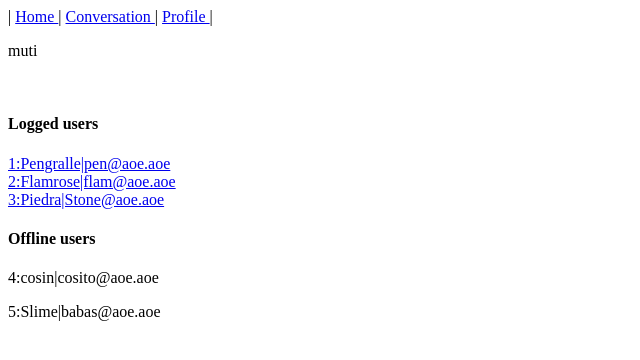
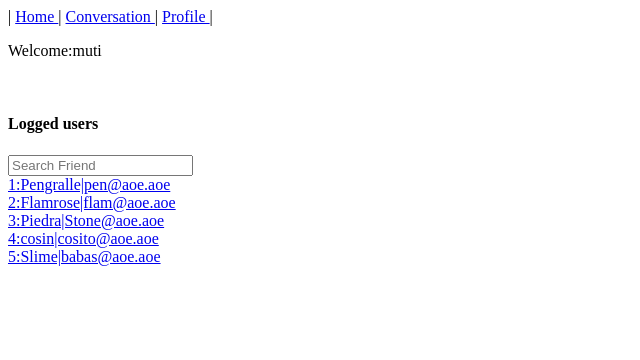
Before and after one commit to Mutisantos/angular-learning, an Angular app: page / in a window 1280 px wide. Shown: the top 360 px of the page, without its empty margins (0-640 px from the left). Built offline with nearby package versions, Linux system fonts and the light colour scheme.

Commit message:
Use of custom pipes for filtering instead of formatting values. Search filter applied based on nick and email.

```diff
--- a/src/app/home/home.component.html
+++ b/src/app/home/home.component.html
@@ -1,14 +1,14 @@
-<p>{{ myuser.nick }}</p>
+<p>Welcome:{{ myuser.nick }}</p>
+<!-- nModel takes a variable and detects and show changes -->
 <br />
 <!-- Angular directive container -->
 <h4>Logged users</h4>
-<ng-container *ngFor="let user of friends; let i = index">
-  <div *ngIf="user.logged">
+<input type=text placeholder="Search Friend" [(ngModel)]="query">
+<br />
+<!-- Pipes can also be used in ng parameters (friends)|(search) and use class attributes (query) -->
+<ng-container *ngFor="let user of friends | search : query; let i = index">
+  <!-- <div *ngIf="user.logged"> -->
     <a routerLink = "/conversation/{{user.uid}}"> {{ i + 1 }}:{{ user.nick }}|{{ user.email }} </a>
-  </div>
+    <br/>
+    <!-- </div> -->
 </ng-container>
-
-<h4>Offline users</h4>
-<ng-container *ngFor="let user of friends; let i = index">
-  <p *ngIf="!user.logged">{{ i + 1 }}:{{ user.nick }}|{{ user.email }}</p>
-</ng-container>
--- a/src/app/home/home.component.ts
+++ b/src/app/home/home.component.ts
@@ -10,7 +10,7 @@ import { UserService } from '../services/user.service';
 export class HomeComponent implements OnInit {
   friends: User[];
   myuser: User;
-
+  query: string = '';
   constructor(private userService:UserService) {
     // this.typeExercise();
     //Get the friends data from a service instead of hard-codding it
--- /dev/null
+++ b/src/app/pipes/search.ts
@@ -0,0 +1,25 @@
+import {Pipe, PipeTransform} from '@angular/core';
+
+// Create a pipe named "Search"
+@Pipe({
+    name:'search'
+})
+
+export class SearchPipe implements PipeTransform{
+    // Recieved value for formatting - Args used in the Pipe
+    public transform(value, args:string){
+        if(!value){
+            return;
+        }
+        //With no queryString defined, it would show all of the friends in list
+        if(!args){
+            return value;
+        }
+        args = args.toLowerCase();
+        return value.filter((item) => {
+            // Using an anonymous function, it will filter the array with the fields that include the received args
+            let params = item["nick"] + item["email"]
+            return params.toLowerCase().includes(args);
+        });
+    }
+}
```
Also changed, not shown: src/app/app.module.ts (+6 -2 lines).
